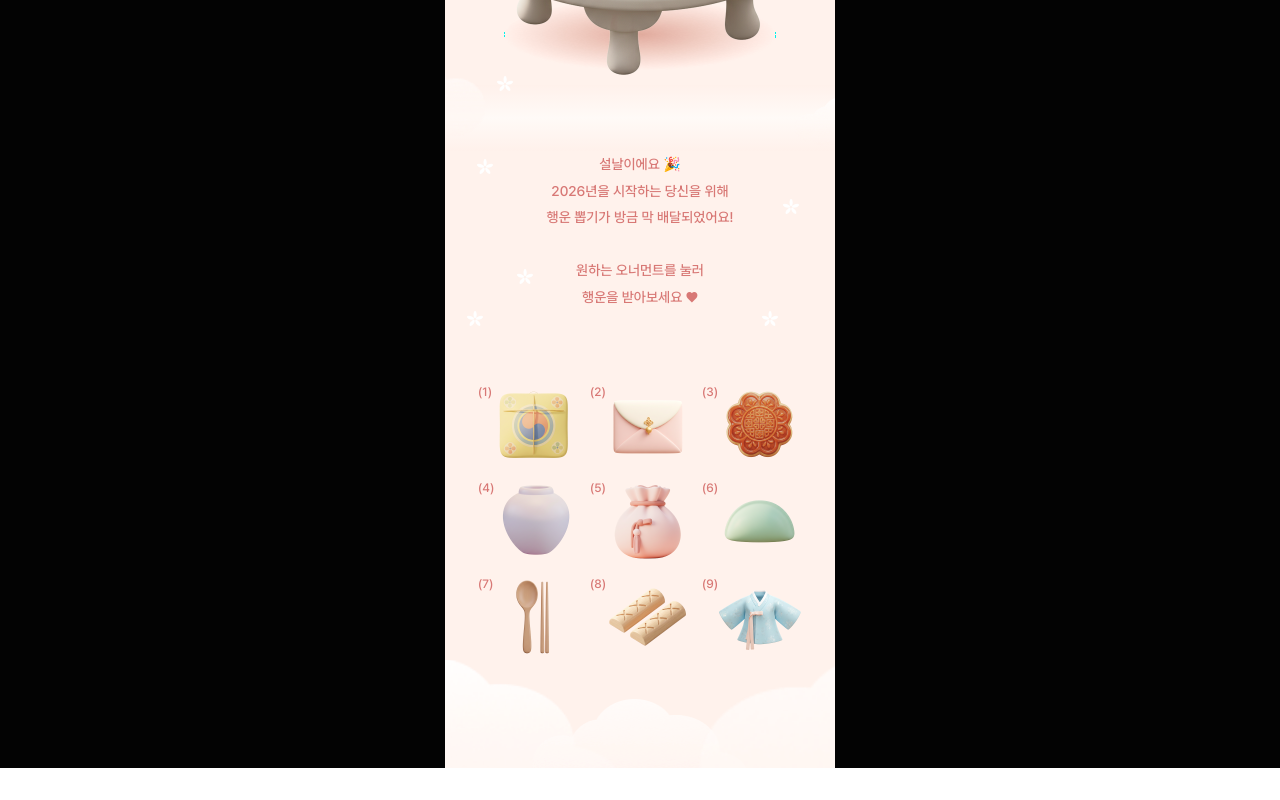
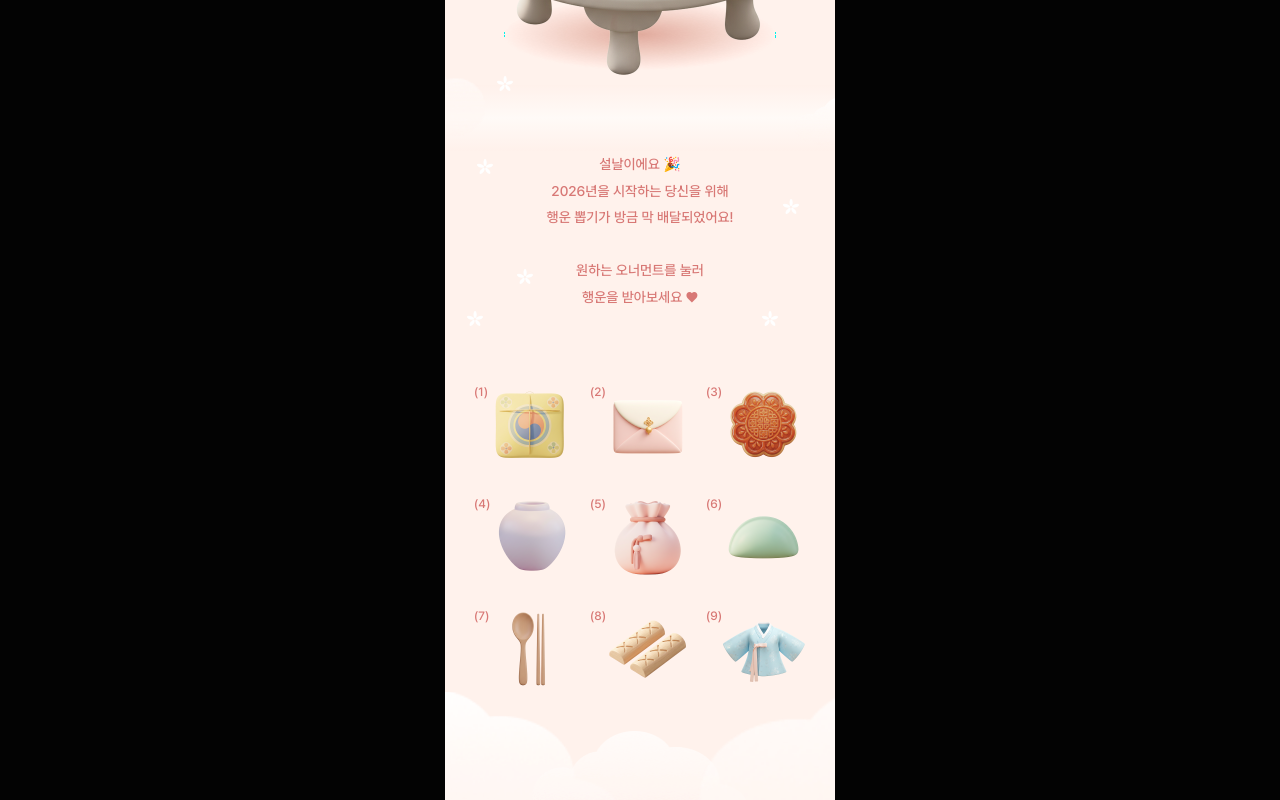
Before and after one commit to Limgabi/iBe, a Next.js app: page / in a window 1280 px wide. Shown: the part 430-1230 px from the top of the page. Before the commit the page ends 1198 px from the top, so only its background shows below. Built offline with nearby package versions, Linux system fonts and the light colour scheme; no server answers.

Commit message:
style: 오너먼트 보드 간격 수정 (#3)

```diff
--- a/src/components/OrnamentBoard.tsx
+++ b/src/components/OrnamentBoard.tsx
@@ -35,7 +35,7 @@ export default function OrnamentBoard() {
 
   return (
     <section className="items-center m-auto">
-      <div className="grid grid-cols-3 gap-3 items-center justify-center">
+      <div className="grid grid-cols-3 gap-x-4 gap-y-7 items-center justify-center">
         {board.map((item, i) => {
           const isActive = i === drawingIndex;
           return (
```
